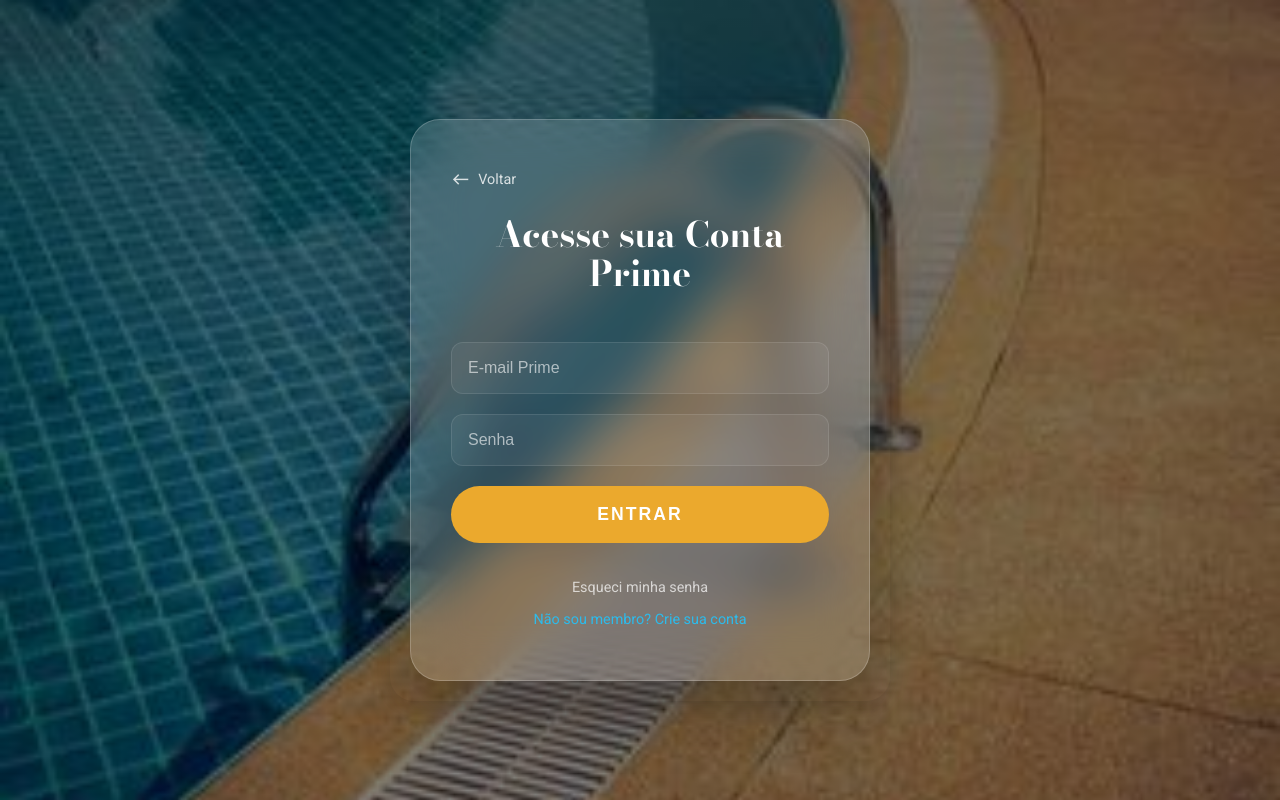
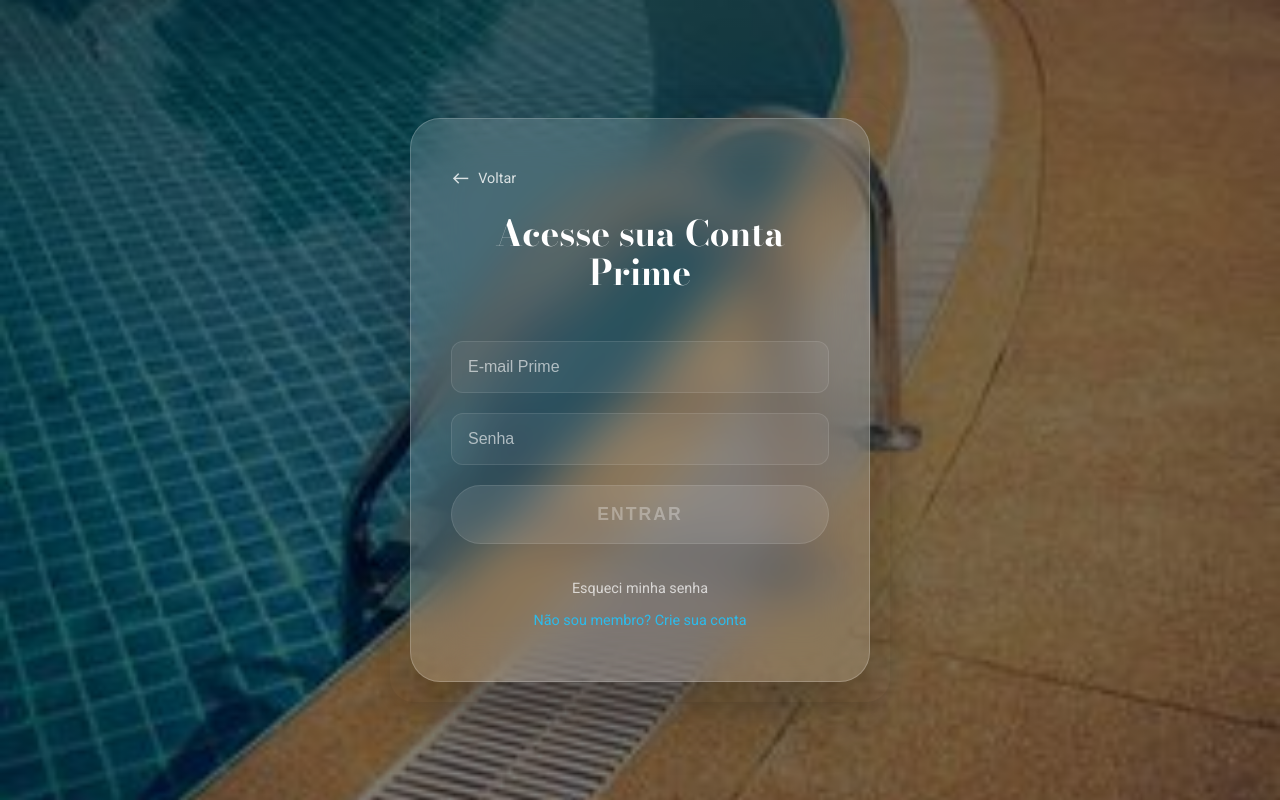
Before and after one commit to gabrielsndev/celed-prime, an Angular app in the folder frontend/celed-prime-web/: page /login in a window 1280 px wide. Both pictures are taken after a click on the button "ENTRAR". Built offline with nearby package versions, Linux system fonts and the light colour scheme.

Commit message:
iniciando a validação na tela de login

```diff
--- a/frontend/celed-prime-web/src/app/shared/components/login-form/login-form.component.html
+++ b/frontend/celed-prime-web/src/app/shared/components/login-form/login-form.component.html
@@ -17,7 +17,7 @@
       <input type="password" id="senha" placeholder="Senha" class="prime-input">
     </div>
 
-    <button type="submit" class="btn-prime-entrar">ENTRAR</button>
+    <button type="submit" class="btn-prime-entrar" [disabled]="registerForm.invalid">ENTRAR</button>
 
     <div class="links-footer">
       <a href="#" class="link-secundario">Esqueci minha senha</a>
--- a/frontend/celed-prime-web/src/app/shared/components/login-form/login-form.component.scss
+++ b/frontend/celed-prime-web/src/app/shared/components/login-form/login-form.component.scss
@@ -88,6 +88,25 @@
       cursor: pointer;
       transition: all 0.3s cubic-bezier(0.175, 0.885, 0.32, 1.275);
 
+      &:disabled {
+        background: rgba(255, 255, 255, 0.1);
+        color: rgba(255, 255, 255, 0.3);
+        border: 1px solid rgba(255, 255, 255, 0.1);
+        cursor: not-allowed;
+        transform: none;
+        box-shadow: none;
+        filter: grayscale(1);
+
+        &:hover {
+          background: rgba(255, 255, 255, 0.1);
+          transform: none;
+          box-shadow: none;
+          filter: grayscale(1);
+        }
+      }
+
+
+
       &:hover {
         transform: translateY(-2px);
         box-shadow: 0 10px 20px rgba(235, 169, 45, 0.3);
--- a/frontend/celed-prime-web/src/app/shared/components/login-form/login-form.component.ts
+++ b/frontend/celed-prime-web/src/app/shared/components/login-form/login-form.component.ts
@@ -1,4 +1,5 @@
-import { Component, EventEmitter, Output } from '@angular/core';
+import { Component, EventEmitter, inject, Output } from '@angular/core';
+import { FormBuilder, Validators } from '@angular/forms';
 
 @Component({
   selector: 'cp-login-form',
@@ -8,8 +9,16 @@ import { Component, EventEmitter, Output } from '@angular/core';
 })
 export class LoginFormComponent {
 
+  private fb = inject(FormBuilder)
+
+  registerForm = this.fb.group({
+    email: ['', [Validators.required, Validators.email]],
+    password: ['', [Validators.required, Validators.minLength(6)]]
+  })
+
+
+
   @Output() aoVoltar = new EventEmitter<void>();
-
   voltarPortal() {
     this.aoVoltar.emit();
   }
--- a/frontend/celed-prime-web/src/app/shared/components/register-form/register-form.component.html
+++ b/frontend/celed-prime-web/src/app/shared/components/register-form/register-form.component.html
@@ -45,7 +45,7 @@
       }
     </div>
 
-    <button type="submit" class="btn-prime-confirmar" [disabled]="registerForm.invalid">CRIAR CONTA</button>
+    <button type="submit" class="btn-prime-confirmar" [disabled]="registerForm.valid">CRIAR CONTA</button>
 
     <div class="links-footer">
       <a (click)="voltarPortal()" class="link-secundario">Já possui uma conta? Entre aqui</a>
--- a/frontend/celed-prime-web/src/app/shared/components/register-form/register-form.component.scss
+++ b/frontend/celed-prime-web/src/app/shared/components/register-form/register-form.component.scss
@@ -108,9 +108,6 @@
         }
       }
 
-
-
-
       &:hover {
         transform: translateY(-2px);
         box-shadow: 0 10px 20px rgba(235, 169, 45, 0.3);
```
